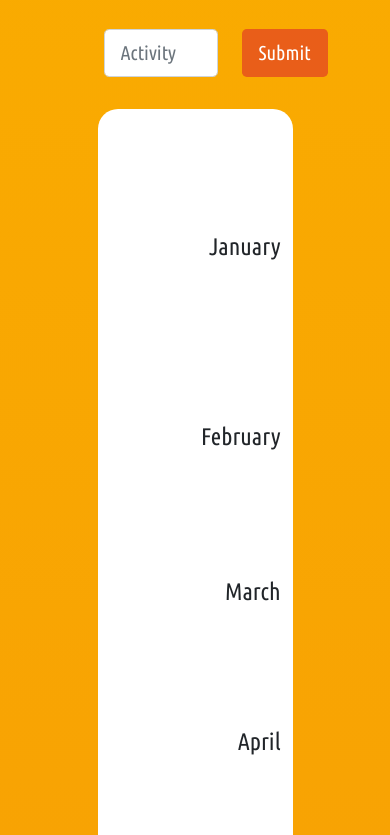
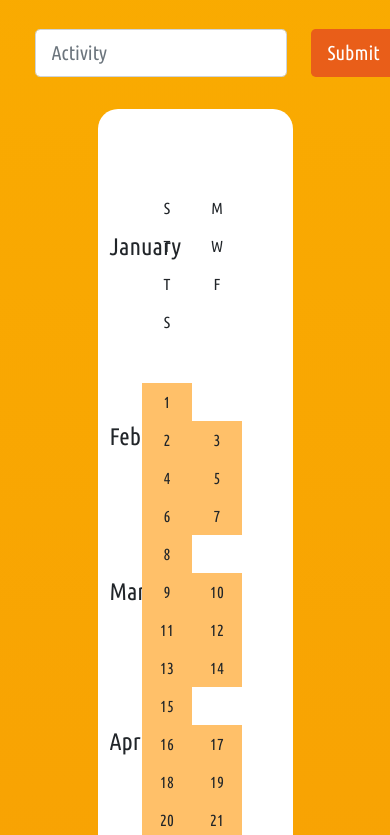
Before and after one commit to nakoyawilson/dont-break-the-chain, a plain HTML site: page index.html in a window 390 px wide. Shown: the part 265-1100 px from the top of the page. Drawn offline with nearby package versions, Linux system fonts and the light colour scheme.

Commit message:
Adjust column widths using Bootstrap

```diff
--- a/index.html
+++ b/index.html
@@ -22,7 +22,7 @@
             </div>
             <div class="activity-form">
                 <div class="row d-flex justify-content-center">
-                    <div class="col-4">
+                    <div class="col-md-4 col-8">
                         <input class="activity-name form-control form-control-lg" type="text" placeholder="Activity">
                     </div>
                     <div class="col-2 d-grid">
@@ -35,7 +35,7 @@
             <div class="calendar">
                 <div class="container">
                     <div class="row">
-                        <div class="col-md-4">
+                        <div class="col-md-4 col-2">
                             <div class="row">
                                 <div class="col-12 month-container month"></div>
                                 <div class="col-12 month-container january">January</div>
@@ -52,7 +52,7 @@
                                 <div class="col-12 month-container december">December</div>
                             </div>
                         </div>
-                        <div class="col-md-8 days-container">
+                        <div class="col-md-8 col-10 days-container">
                             <button class="btn days-button">S</button><button
                                 class="btn days-button no-click">M</button><button
                                 class="btn days-button no-click">T</button><button
```
